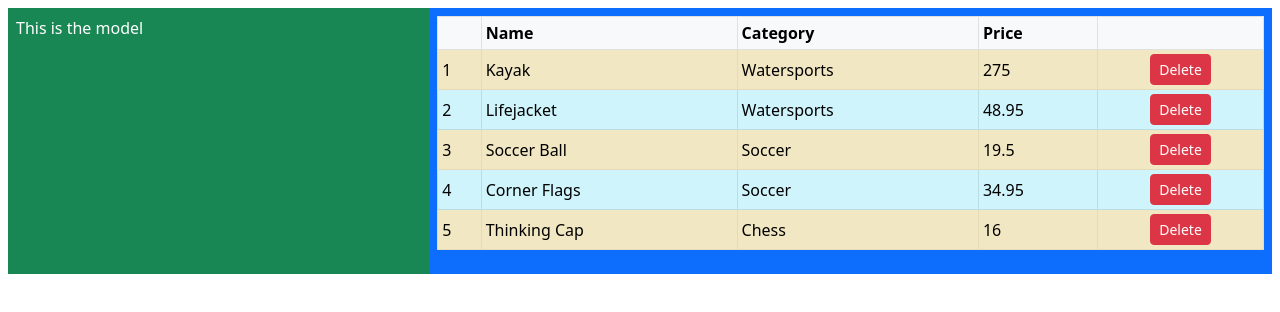
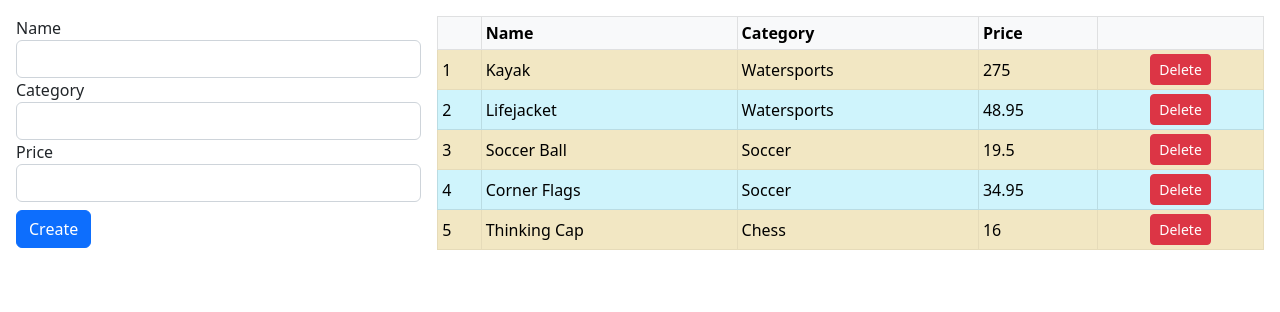
Before and after one commit to AslanHalil/AngularExample, an Angular app: page / in a window 1280 px wide. Shown: the top 312 px of the page. Built offline with nearby package versions, Linux system fonts and the light colour scheme.

Commit message:
listing 16.17

```diff
--- /dev/null
+++ b/src/app/productForm.component.html
@@ -0,0 +1,20 @@
+<form #form="ngForm" (ngSubmit)="submitForm(form)">
+  <div class="form-group">
+    <label>Name</label>
+    <input class="form-control"
+           name="name" [(ngModel)]="newProduct.name"/>
+  </div>
+  <div class="form-group">
+    <label>Category</label>
+    <input class="form-control"
+           name="category" [(ngModel)]="newProduct.category"/>
+  </div>
+  <div class="form-group">
+    <label>Price</label>
+    <input class="form-control"
+           name="name" [(ngModel)]="newProduct.price"/>
+  </div>
+  <button class="btn btn-primary mt-2" type="submit">
+    Create
+  </button>
+</form>
--- a/src/app/productForm.component.ts
+++ b/src/app/productForm.component.ts
@@ -1,9 +1,18 @@
-import {Component} from "@angular/core";
+import {Component, Output, EventEmitter} from "@angular/core";
+import {Product} from "./product.model";
 
 @Component({
   selector: "paProductForm",
-  template: "<div>{{model}}</div>"
+  templateUrl: "productForm.component.html"
 })
 export class ProductFormComponent {
-  model: string = "This is the model";
+  newProduct: Product = new Product();
+  @Output("paNewProduct")
+  newProductEvent = new EventEmitter<Product>();
+
+  submitForm(form: any) {
+    this.newProductEvent.emit(this.newProduct);
+    this.newProduct = new Product();
+    form.resetForm();
+  }
 }
--- a/src/app/template.html
+++ b/src/app/template.html
@@ -1,9 +1,10 @@
 <div class="container-fluid">
   <div class="row p-2">
-    <div class="col-4 p-2 bg-success text-white">
-      <paProductForm></paProductForm>
+    <div class="col-4 p-2 text-dark">
+      <paProductForm (paNewProduct)="addProduct($event)">
+      </paProductForm>
     </div>
-    <div class="col p-2 bg-primary text-white">
+    <div class="col p-2">
       <paProductTable [model]="model"></paProductTable>
     </div>
   </div>
```
